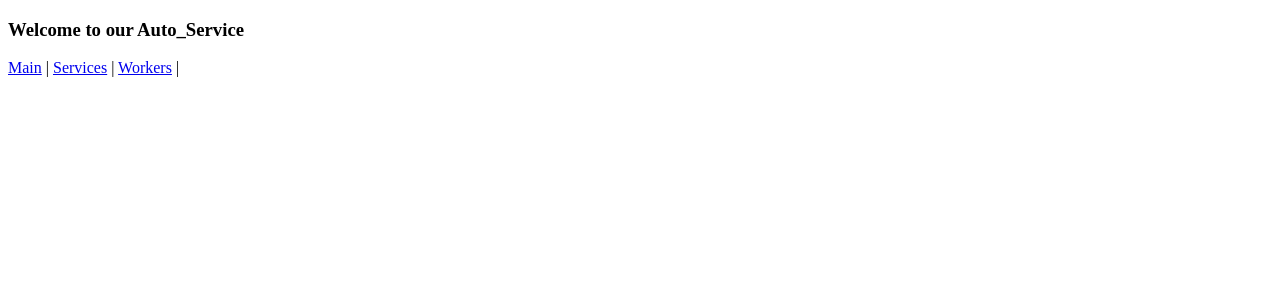
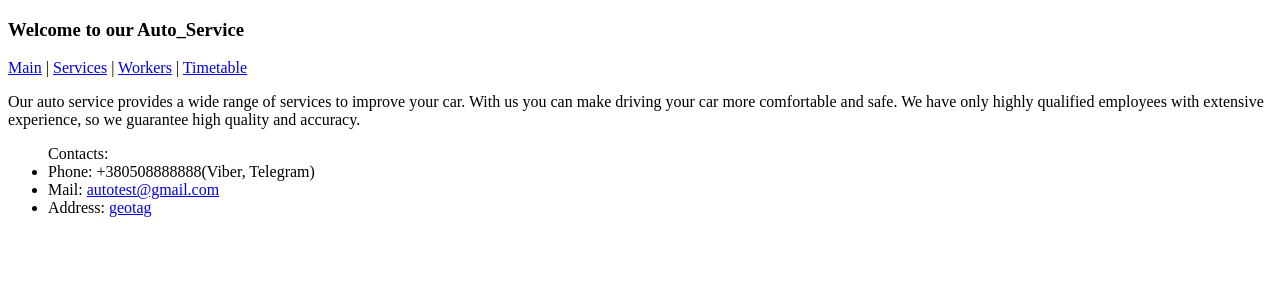
Before and after one commit to toxa1818/meduzzen_tt, a Django app: page / in a window 1280 px wide. Shown: the top 300 px of the page. Run offline with Django 4.2, Linux system fonts and the light colour scheme.

Commit message:
timetable was added to admin and server

```diff
--- a/services/admin.py
+++ b/services/admin.py
@@ -6,7 +6,11 @@ class ClientAdmin(admin.ModelAdmin):
     list_display = ['first_name', 'phone_number', 'car']
 
 
+class TimetableAdmin(admin.ModelAdmin):
+    list_display = ['client', 'start_time']
+
+
 admin.site.register(Client, ClientAdmin)
 admin.site.register(Worker)
 admin.site.register(Service)
-admin.site.register(Timetable)
+admin.site.register(Timetable, TimetableAdmin)
--- a/services/models.py
+++ b/services/models.py
@@ -31,6 +31,9 @@ class Service(models.Model):
 
 class Timetable(models.Model):
     start_time = models.DateTimeField(auto_now_add=False)
-    client = models.OneToOneField(Client, on_delete=models.CASCADE)
+    client = models.ForeignKey(Client, on_delete=models.CASCADE)
     list_of_services = models.ManyToManyField(Service)
     worker = models.ForeignKey(Worker, on_delete=models.CASCADE)
+
+    def __str__(self):
+        return f'{self.client}: {self.start_time}'
--- /dev/null
+++ b/services/templates/includes/contacts.html
@@ -0,0 +1,5 @@
+<ul>Contacts:
+  <li>Phone: +380508888888(Viber, Telegram)</li>
+  <li>Mail: <a href="autotest@gmail.com">autotest@gmail.com</a></li>
+  <li>Address: <a href="https://www.google.com.ua/maps/place/50%C2%B004'06.2%22N+36%C2%B010'01.2%22E/@50.0683769,36.1664458,19z/data=!3m1!4b1!4m14!1m7!3m6!1s0x4127a477233095e7:0xec382a76d3b6360f!2z0JzQsNC70LDRjyDQlNCw0L3QuNC70L7QstC60LAsINCl0LDRgNGM0LrQvtCy0YHQutCw0Y8g0L7QsdC70LDRgdGC0YwsIDYyMzQy!3b1!8m2!3d50.072026!4d36.162836!3m5!1s0x0:0x97db6212387ecc1e!7e2!8m2!3d50.0683757!4d36.166993?hl=ru">geotag</a></li>
+</ul>
--- a/services/templates/includes/navbar.html
+++ b/services/templates/includes/navbar.html
@@ -2,4 +2,5 @@
    <a href="{% url 'services:main' %}">Main</a> |
    <a href="{% url 'services:services' %}">Services</a> |
    <a href="{% url 'services:workers' %}">Workers</a> |
+   <a href="{% url 'services:entries' %}">Timetable</a>
 </nav>
--- a/services/templates/services/main.html
+++ b/services/templates/services/main.html
@@ -8,4 +8,9 @@
 {% block content %}
    <h3>Welcome to our Auto_Service</h3>
    {% include 'includes/navbar.html' %}
+    <p>Our auto service provides a wide range of services to improve your car.
+        With us you can make driving your car more comfortable and safe.
+        We have only highly qualified employees with extensive experience,
+        so we guarantee high quality and accuracy.</p>
+    {% include 'includes/contacts.html' %}
 {% endblock %}
--- a/services/urls.py
+++ b/services/urls.py
@@ -7,5 +7,5 @@ urlpatterns = [
     path('', views.main, name='main'),
     path('/services', views.services, name='services'),
     path('/workers', views.workers, name='workers'),
-    #path('/timetable', views.timetable, name='timetable'),
+    path('/timetable', views.entries, name='entries'),
 ]
--- a/services/views.py
+++ b/services/views.py
@@ -1,6 +1,5 @@
 from django.shortcuts import render
-from django.urls import reverse
-from .models import Worker, Service
+from .models import Worker, Service, Timetable
 
 
 def main(request):
@@ -15,3 +14,8 @@ def services(request):
     services = Service.objects.order_by('name')
     context = {'services': services}
     return render(request, 'services/services.html', context)
+
+def entries(request):
+    entries = Timetable.objects.order_by('start_time')
+    context = {'entries': entries}
+    return render(request, 'services/timetable.html', context)
```
Also changed, not shown: services/templates/services/timetable.html (+15 -9 lines), db.sqlite3.
